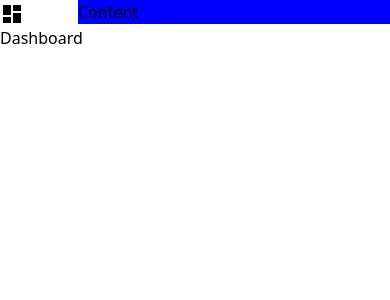
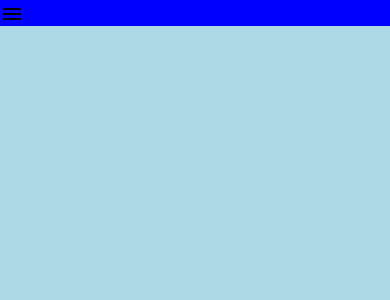
Before and after one commit to oo11boy/Dashboard-CURD-NextJs, a Next.js app: page / in a window 390 px wide. Shown: the top 300 px of the page. Built offline with nearby package versions, Linux system fonts and the light colour scheme.

Commit message:
hide and show sidebar created

```diff
--- a/src/Components/Content/Content.js
+++ b/src/Components/Content/Content.js
@@ -1,7 +1,12 @@
-import React from 'react'
+import React from "react";
+import HideViewSideBar from "../SideBar/SideBarComponents/HideViewSideBar";
 
-export default function Content() {
+export default function Content({width}) {
   return (
-    <div className='content'>Content</div>
-  )
+    <div className={`${width} content`}>
+      <div className="headnav">
+        <HideViewSideBar />
+      </div>
+    </div>
+  );
 }
--- /dev/null
+++ b/src/Components/SideBar/SideBar.css
@@ -0,0 +1,9 @@
+.hidesidebar{
+   transform: translate(-1000px);
+   transition: all 1s ease;
+}
+
+.showsidebar{
+    transform: translate(0);
+    transition: all 1s ease;
+}
--- a/src/Components/SideBar/SideBar.js
+++ b/src/Components/SideBar/SideBar.js
@@ -1,14 +1,21 @@
-import React from "react";
-import ItemSideBar from "./SideBarComponents/ItemSideBar/ItemSideBar";
+// sidebar container
+"use client"
+import React, { useContext } from "react";
+import ItemsSideBar from "./SideBarComponents/ItemSideBar/ItemSideBar";
 import DashboardIcon from "@mui/icons-material/Dashboard";
-export default function SideBar() {
+import LayersIcon from "@mui/icons-material/Layers";
+import './SideBar.css'
+import { HideViewSideBarContext } from "@/ContextApi/HideViewSideBarContext";
+export const sidebaritems = [
+  { name: "Dashboard", src: "../", icon: <DashboardIcon className="mr-2" /> },
+  { name: "Pages", src: "../", icon: <LayersIcon className="mr-2" /> },
+];
+export default function SideBar({width}) {
+
+    const {SideBarStatus}=useContext(HideViewSideBarContext)
   return (
-    <div className="sidebar flex flex-col align-middle justify-start bg-slate-950 h-lvh">
-      <div className="flex flex-row  items-center justify-start mt-2 mb-2 text-slate-50 p-3">
-        <DashboardIcon  className="mr-3  text-2xl "  />
-        <ItemSideBar name="Dashboard" src="../" />
-      </div>
-
+    <div className={`${SideBarStatus ? 'showsidebar':'hidesidebar'} ${width} sidebar flex flex-col align-middle justify-start bg-slate-950 h-lvh`}>
+      <ItemsSideBar sidebaritems={sidebaritems} />
     </div>
   );
 }
--- /dev/null
+++ b/src/Components/SideBar/SideBarComponents/HideViewSideBar.js
@@ -0,0 +1,11 @@
+"use client"
+import React, { useContext } from 'react'
+import MenuIcon from '@mui/icons-material/Menu';
+import { HideViewSideBarContext } from '@/ContextApi/HideViewSideBarContext';
+export default function HideViewSideBar() {
+  const {SideBarStatus,setSideBarStatus}=useContext(HideViewSideBarContext)
+
+  return (
+    <MenuIcon className=' cursor-pointer' onClick={()=>setSideBarStatus(!SideBarStatus)}/>
+  )
+}
--- a/src/Components/SideBar/SideBarComponents/ItemSideBar/ItemSideBar.js
+++ b/src/Components/SideBar/SideBarComponents/ItemSideBar/ItemSideBar.js
@@ -1,10 +1,19 @@
-import Link from 'next/link'
-import React from 'react'
+// sidebar items
+import Link from "next/link";
+import React from "react";
 
-export default function ItemSideBar({src,name}) {
-  return (
-    <Link className='text-xl' href={src} title={name} >
-
-        {name}</Link>
-  )
+export default function ItemsSideBar({ sidebaritems }) {
+  return sidebaritems.map((item) => {
+    return (
+      <div
+        key={item.name}
+        className=" hover:bg-slate-800 flex flex-row  items-center justify-start mt-1 mb-1 text-slate-50 px-3 py-2"
+      >
+        {item.icon}
+        <Link className="text-xl" href={item.src} title={item.name}>
+          {item.name}
+        </Link>
+      </div>
+    );
+  });
 }
--- /dev/null
+++ b/src/ContextApi/HideViewSideBarContext.js
@@ -0,0 +1,17 @@
+"use client";
+import { createContext, useState } from "react";
+
+export const HideViewSideBarContext = createContext({});
+
+export const HideViewSideBarContextProvider = ({ children }) => {
+  const [SideBarStatus, setSideBarStatus] = useState(false);
+  const val = {
+    SideBarStatus,
+    setSideBarStatus,
+  };
+  return (
+    <HideViewSideBarContext.Provider value={val}>
+      {children}
+    </HideViewSideBarContext.Provider>
+  );
+};
--- a/src/app/globals.css
+++ b/src/app/globals.css
@@ -18,3 +18,17 @@ width: 20%;
   width: 80%;
   background-color: blue;
 }
+
+@media only screen and (max-width: 600px) {
+  body {
+    background-color: lightblue;
+  }
+}
+
+
+.wi-100{
+  width: 100%!important;
+}
+.wi-0{
+  width: 0!important;
+}
--- a/src/app/layout.js
+++ b/src/app/layout.js
@@ -1,3 +1,4 @@
+import { HideViewSideBarContextProvider } from "@/ContextApi/HideViewSideBarContext";
 import "./globals.css";
 
 export const metadata = {
@@ -8,7 +9,9 @@ export const metadata = {
 export default function RootLayout({ children }) {
   return (
     <html lang="en">
+      <HideViewSideBarContextProvider>
       <body>{children}</body>
+      </HideViewSideBarContextProvider>
     </html>
   );
 }
--- a/src/app/page.js
+++ b/src/app/page.js
@@ -1,13 +1,16 @@
+"use client";
 import Content from "@/Components/Content/Content";
 import SideBar from "@/Components/SideBar/SideBar";
+import { HideViewSideBarContext } from "@/ContextApi/HideViewSideBarContext";
 
-import React from "react";
+import React, { useContext } from "react";
 
 export default function page() {
+  const { SideBarStatus } = useContext(HideViewSideBarContext);
   return (
     <div className="dshcontainer">
-      <SideBar />
-      <Content />
+      <SideBar width={!SideBarStatus && "wi-0"} />
+      <Content width={"wi-100"} />
     </div>
   );
 }
```
